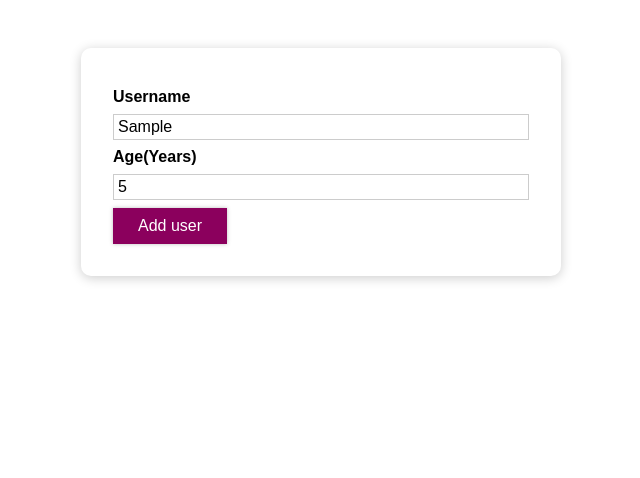
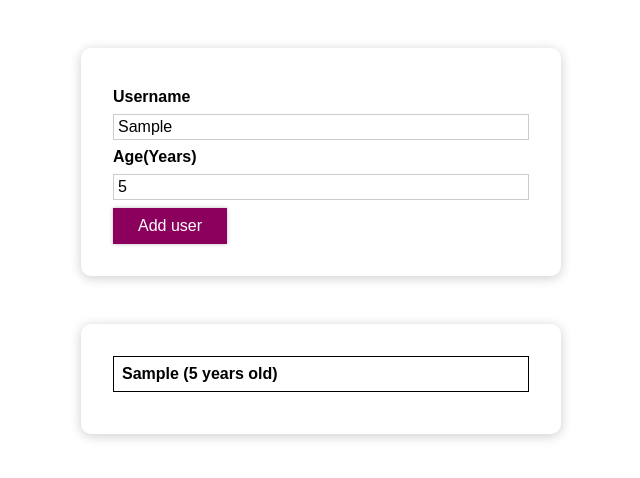
Before and after one commit to pkindalov/React-The-Complete-Guide-incl-Hooks-React-Router-Redux, a React (Create React App) app in the folder Section 8 Practice Project/my try/: page / in a window 1280 px wide. Both pictures are taken after typing "Sample", "5" into the empty fields and a click on the button "Add user". Shown: the top 478 px of the page, without its empty margins (319-959 px from the left). Built offline with nearby package versions, Linux system fonts and the light colour scheme.

Commit message:
Now showing the list of users

```diff
--- a/Section 8 Practice Project/my try/src/App.css
+++ b/Section 8 Practice Project/my try/src/App.css
@@ -4,7 +4,7 @@
     margin: 3rem auto;
   }
 
-  #user-form {
+  #user-form, #users {
     width: 30rem;
     max-width: 90%;
     margin: 3rem auto;
@@ -19,3 +19,10 @@
     height: 60.6rem;
     padding-top: 1rem;
   }
+
+  .visible{
+    visibility: block;
+  }
+  .hidden{
+    visibility: hidden;
+  }
--- a/Section 8 Practice Project/my try/src/App.js
+++ b/Section 8 Practice Project/my try/src/App.js
@@ -1,9 +1,12 @@
 import React, {useState} from 'react';
 import UserInput from  './components/UserInput/UserInput';
+import UserList from './components/UserList/UserList';
 import './App.css';
 
 function App() {
   const [isFormValid, setIsFormValid] = useState(true);
+  const [users, setUsers] = useState([]);
+  let content =  '';
 
   const isUserInputValid = (isValid) => {
     if(!isValid) {
@@ -13,13 +16,26 @@ function App() {
     setIsFormValid(true);
   }
 
+  const addUser = (user) => {
+    setUsers(prevUsers => {
+      const updatedUsers = [...prevUsers];
+      updatedUsers.unshift({username: user.username, age: user.age, id: Math.random().toString()});
+      return updatedUsers;
+    });
+  }
+
+  if(users.length > 0) {
+    content = (<UserList items={users} />);
+  }
+
+
   return (
     <div className={`${!isFormValid ? 'blackOverlay' : ''}`}>
       <section id='user-form'>
-        <UserInput isUserInputValid={isUserInputValid} />
+        <UserInput onAddUser={addUser} isUserInputValid={isUserInputValid} />
       </section>
-      <section id='users'>
-
+      <section id='users' className={users.length > 0 ? 'visible' : 'hidden'}>
+        {content}
       </section>
     </div>
   );
--- a/Section 8 Practice Project/my try/src/components/UserInput/UserInput.js
+++ b/Section 8 Practice Project/my try/src/components/UserInput/UserInput.js
@@ -36,6 +36,7 @@ const UserInput = (props) => {
 		event.preventDefault();
 		if (isUsernameValid(username) && isAgeValid(age)) {
 			setIsValid((prevState) => true);
+			props.onAddUser({username: username, age: age});
 			return;
 		}
 		setIsValid((prevState) => false);
@@ -48,11 +49,11 @@ const UserInput = (props) => {
 			<div className={`${styles['form-control']}`}>
 				<div className={styles['form-group']}>
 					<label>Username</label>
-					<input type="text" onChange={userInputChangeHandler} />
+					<input type="text" name='username' onChange={userInputChangeHandler} />
 				</div>
 				<div className={styles['form-group']}>
 					<label>Age(Years)</label>
-					<input type="number" onChange={userYearsInputChangeHandler} />
+					<input type="number" name='age' onChange={userYearsInputChangeHandler} />
 				</div>
 			</div>
 			<Button type="submit">Add user</Button>
--- /dev/null
+++ b/Section 8 Practice Project/my try/src/components/UserList/UserList.js
@@ -0,0 +1,17 @@
+import React from "react";
+import styles from './UserList.module.css';
+
+const UserList = props => {
+
+    return (
+        <div>
+           {props.items.map(user => (
+               <div className={styles['user-goal']} key={user.id} id={user.id}>
+                   {user.username + ' (' + user.age + ' years old)'}
+               </div>
+           ))}
+        </div>
+    );
+}
+
+export default UserList;
--- /dev/null
+++ b/Section 8 Practice Project/my try/src/components/UserList/UserList.module.css
@@ -0,0 +1,10 @@
+.user-goal{
+    border: 1px solid black;
+    padding: 0.5rem;
+    margin-bottom: 0.6rem;
+    font-weight: bold;
+}
+
+.user-goal::first-letter{
+    text-transform: capitalize;
+}
```
